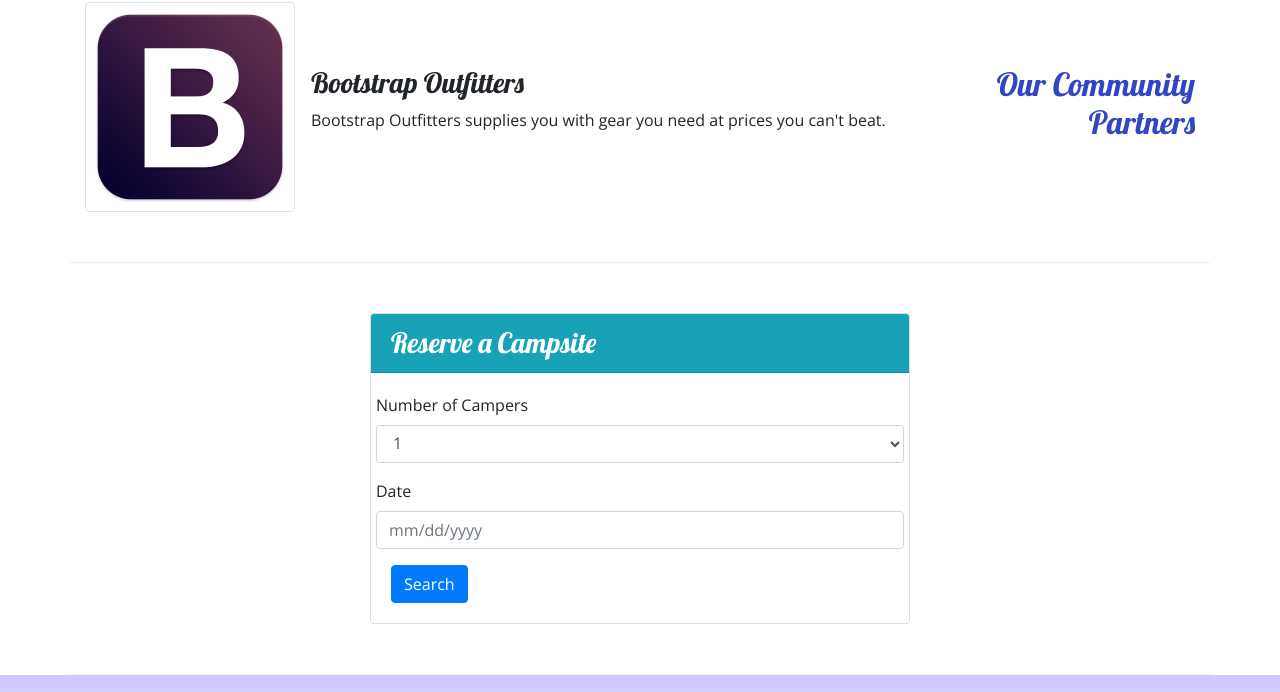
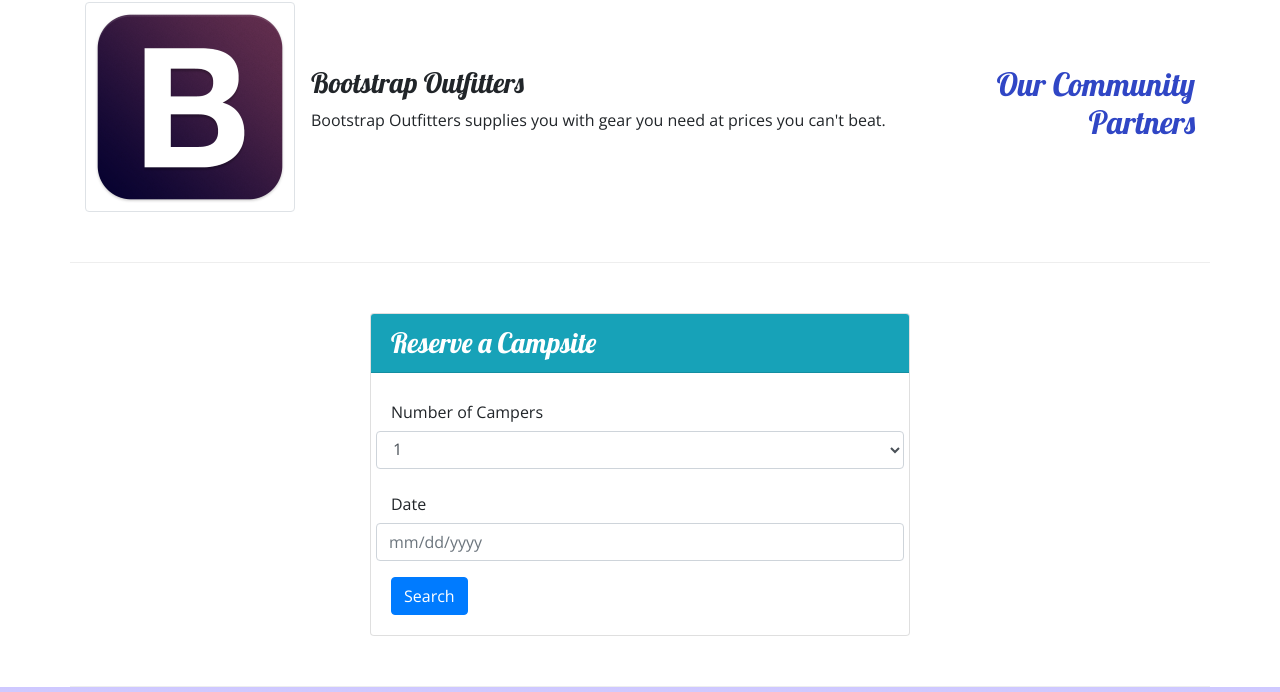
Before and after one commit to fitzerj/nucamp-bootstrap, a website: page index.html in a window 1280 px wide. Shown: the part 890-1582 px from the top of the page. Drawn offline with nearby package versions, Linux system fonts and the light colour scheme.

Commit message:
Weekly assignment 2, take 2

```diff
--- a/index.html
+++ b/index.html
@@ -107,8 +107,8 @@
                     <div class="card-body">
                         <form id="reserveForm">
                             <div class="row form-group">
-                                <label col-sm-6 for="numCampers col-form-label">Number of Campers</label>
-                                <select class="form-control" name="numBampers" id="numCampers">
+                                <label for="numCampers" class="col-sm-6 col-form-label">Number of Campers</label>
+                                <select class="form-control" name="numCampers" id="numCampers">
                                         <option value=1>1</option>
                                         <option value=2>2</option>
                                         <option value=3>3</option>
@@ -118,7 +118,7 @@
                                 </select>
                             </div>
                             <div class="row form-group">
-                                <label col-sm-6 for="date col-form-label">Date</label>
+                                <label for="date" class="col-sm-6 col-form-label">Date</label>
                                 <input class="form-control" name="date" id="date" placeholder="mm/dd/yyyy">
                             </div>
                             <div class="row">
```
